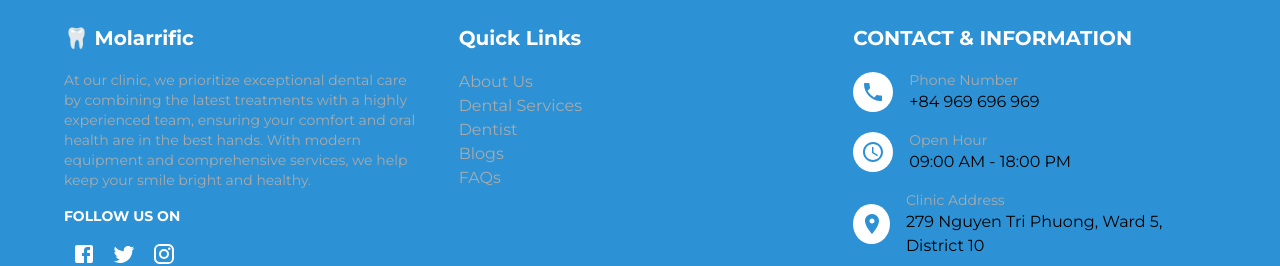
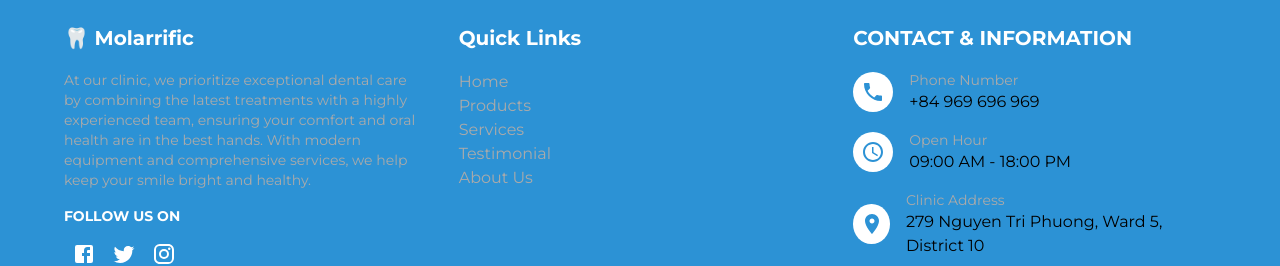
Before and after one commit to longtt2705/ecom, a React (Vite) app: page / in a window 1280 px wide. Shown: the part 4765-5031 px from the top of the page. Built offline with nearby package versions, Linux system fonts and the light colour scheme; no server answers.

Commit message:
fix: fix uat

```diff
--- a/src/components/Footer.tsx
+++ b/src/components/Footer.tsx
@@ -82,11 +82,11 @@ export default function Footer() {
                             Quick Links
                         </Typography>
                         <Box display="flex" flexDirection="column">
-                            <QuickLink href="#">About Us</QuickLink>
-                            <QuickLink href="#">Dental Services</QuickLink>
-                            <QuickLink href="#">Dentist</QuickLink>
-                            <QuickLink href="#">Blogs</QuickLink>
-                            <QuickLink href="#">FAQs</QuickLink>
+                            <QuickLink href="/">Home</QuickLink>
+                            <QuickLink href="/#products">Products</QuickLink>
+                            <QuickLink href="/#services">Services</QuickLink>
+                            <QuickLink href="/#testimonial">Testimonial</QuickLink>
+                            <QuickLink href="/#about-us">About Us</QuickLink>
                         </Box>
                     </Grid>
                     <Grid item xs={12} md={4}>
```
